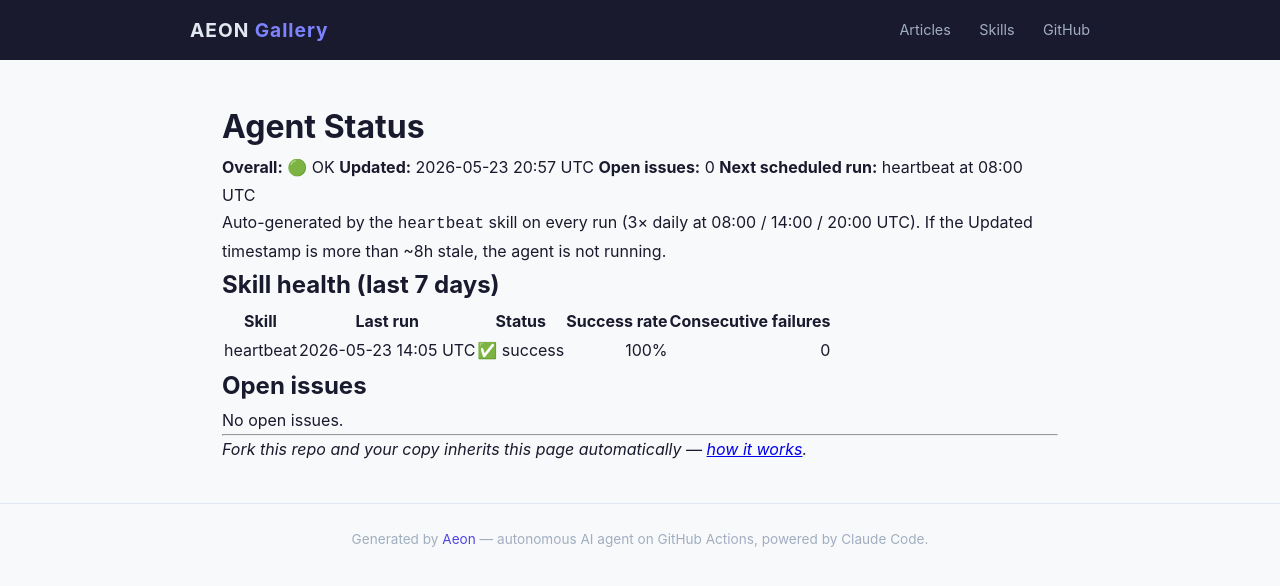
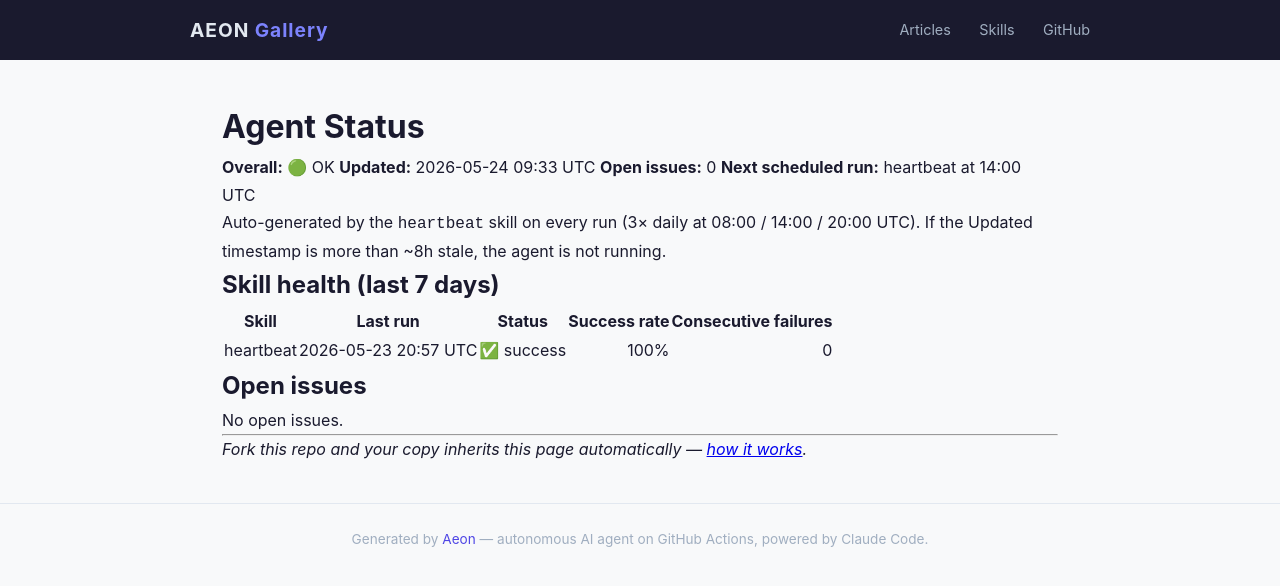
Before and after one commit to amaz98/maz-aeon, a Jekyll site: the page built from docs/status.md, in a window 1280 px wide. Shown: the top 586 px of the page. Built offline with Jekyll 4.4.1, drawn with Linux system fonts in a browser that asks for light colours.

Commit message:
chore(heartbeat): auto-commit 2026-05-24

```diff
--- a/docs/status.md
+++ b/docs/status.md
@@ -7,9 +7,9 @@
 # Agent Status
 
 **Overall:** 🟢 OK
-**Updated:** 2026-05-23 20:57 UTC
+**Updated:** 2026-05-24 09:33 UTC
 **Open issues:** 0
-**Next scheduled run:** heartbeat at 08:00 UTC
+**Next scheduled run:** heartbeat at 14:00 UTC
 
 Auto-generated by the `heartbeat` skill on every run (3× daily at 08:00 / 14:00 / 20:00 UTC). If the Updated timestamp is more than ~8h stale, the agent is not running.
 
@@ -17,7 +17,7 @@
 
 | Skill | Last run | Status | Success rate | Consecutive failures |
 |-------|----------|--------|-------------:|---------------------:|
-| heartbeat | 2026-05-23 14:05 UTC | ✅ success | 100% | 0 |
+| heartbeat | 2026-05-23 20:57 UTC | ✅ success | 100% | 0 |
 
 ## Open issues
 
--- a/memory/token-usage.csv
+++ b/memory/token-usage.csv
@@ -8,3 +8,4 @@
 2026-05-22,heartbeat,claude-opus-4-7,17,4633,322307,48277
 2026-05-23,heartbeat,claude-opus-4-7,17,4893,340835,49267
 2026-05-23,heartbeat,claude-opus-4-7,15,4103,296563,29679
+2026-05-24,heartbeat,claude-opus-4-7,489,4334,382178,30341
```
Also changed, not shown: memory/logs/2026-05-24.md (added, +9 -0 lines), .outputs/heartbeat.md.
